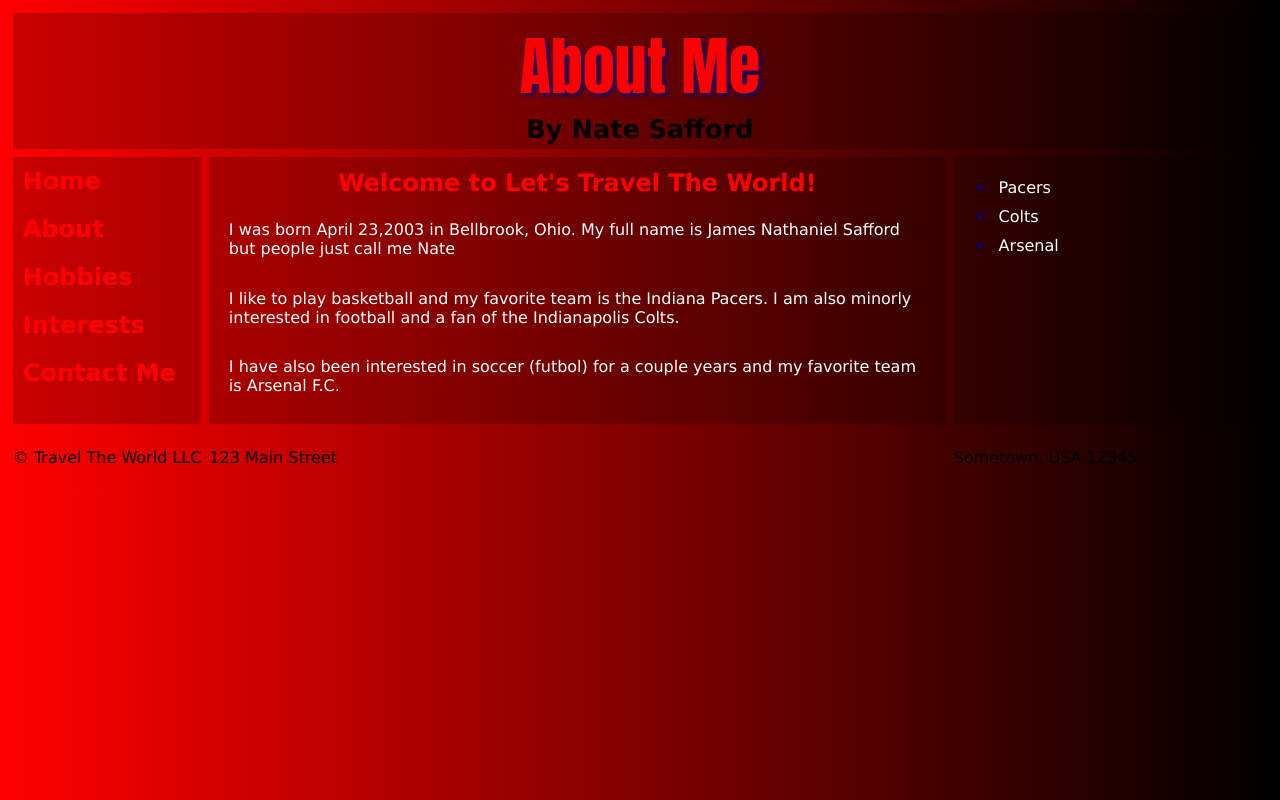
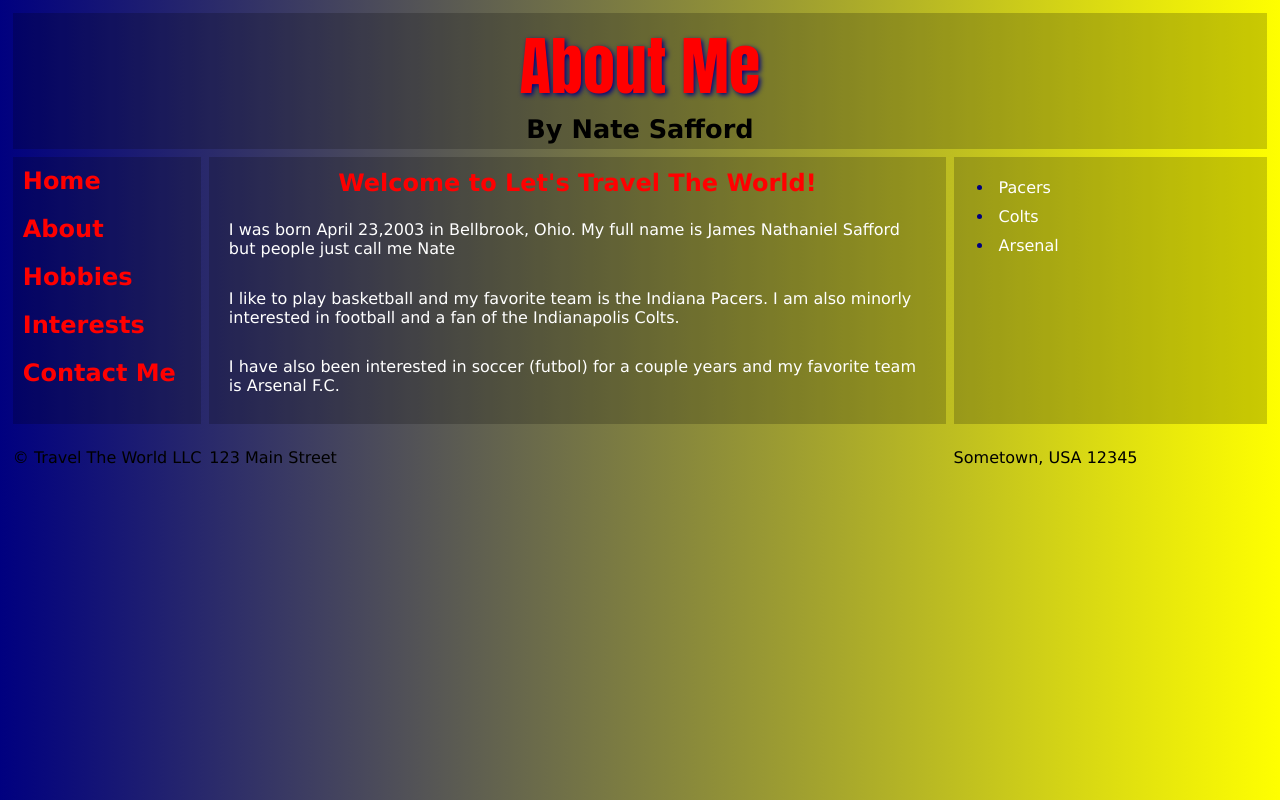
Before and after one commit to Naterth0t/Final1, a plain HTML site: page index.html in a window 1280 px wide. Drawn offline with nearby package versions, Linux system fonts and the light colour scheme; a script that the page names is missing.

Commit message:
Update style.css

```diff
--- a/style.css
+++ b/style.css
@@ -3,7 +3,7 @@ img {
 }
 body {
   font-family: Verdana;
-  background: linear-gradient(to right, red, black);
+  background: linear-gradient(to right, navy, yellow);
   margin:0;
 }
 
```
